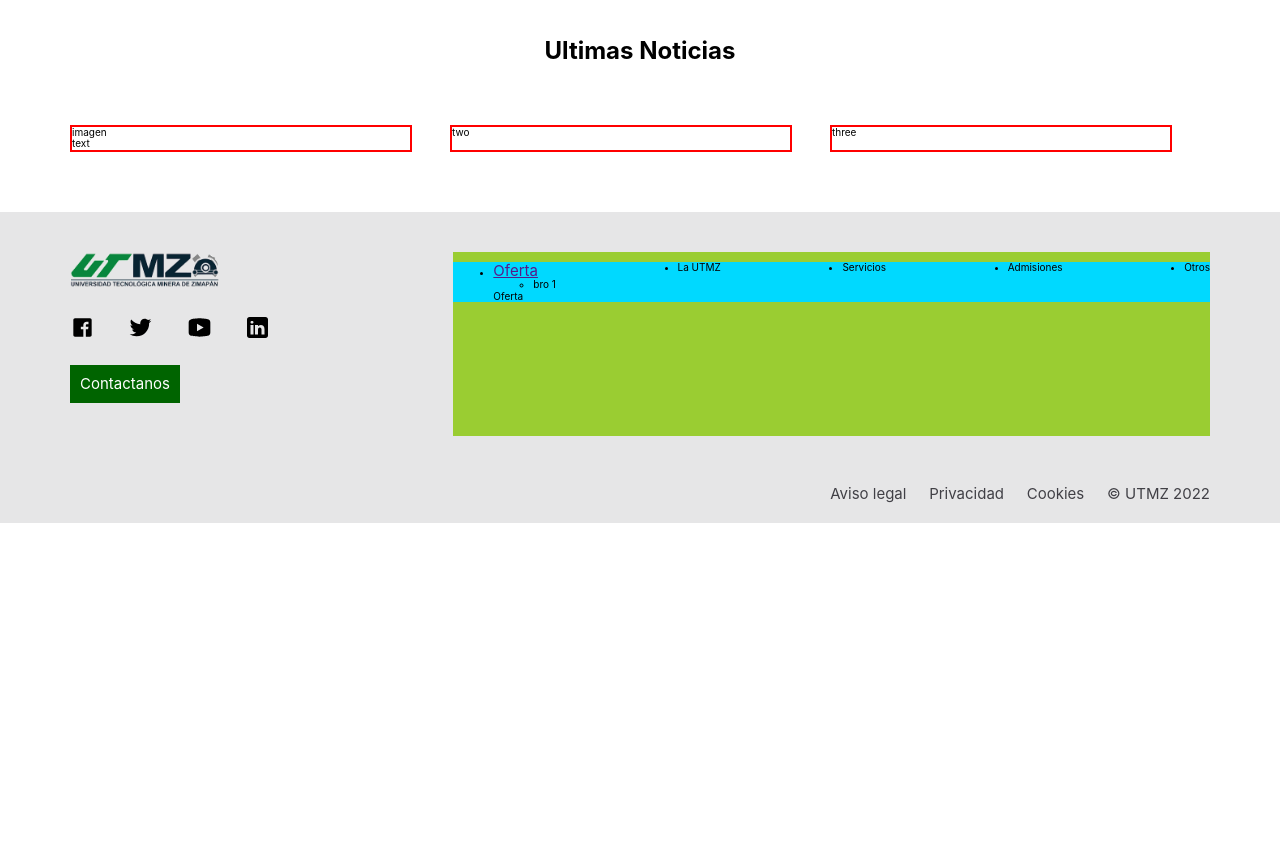
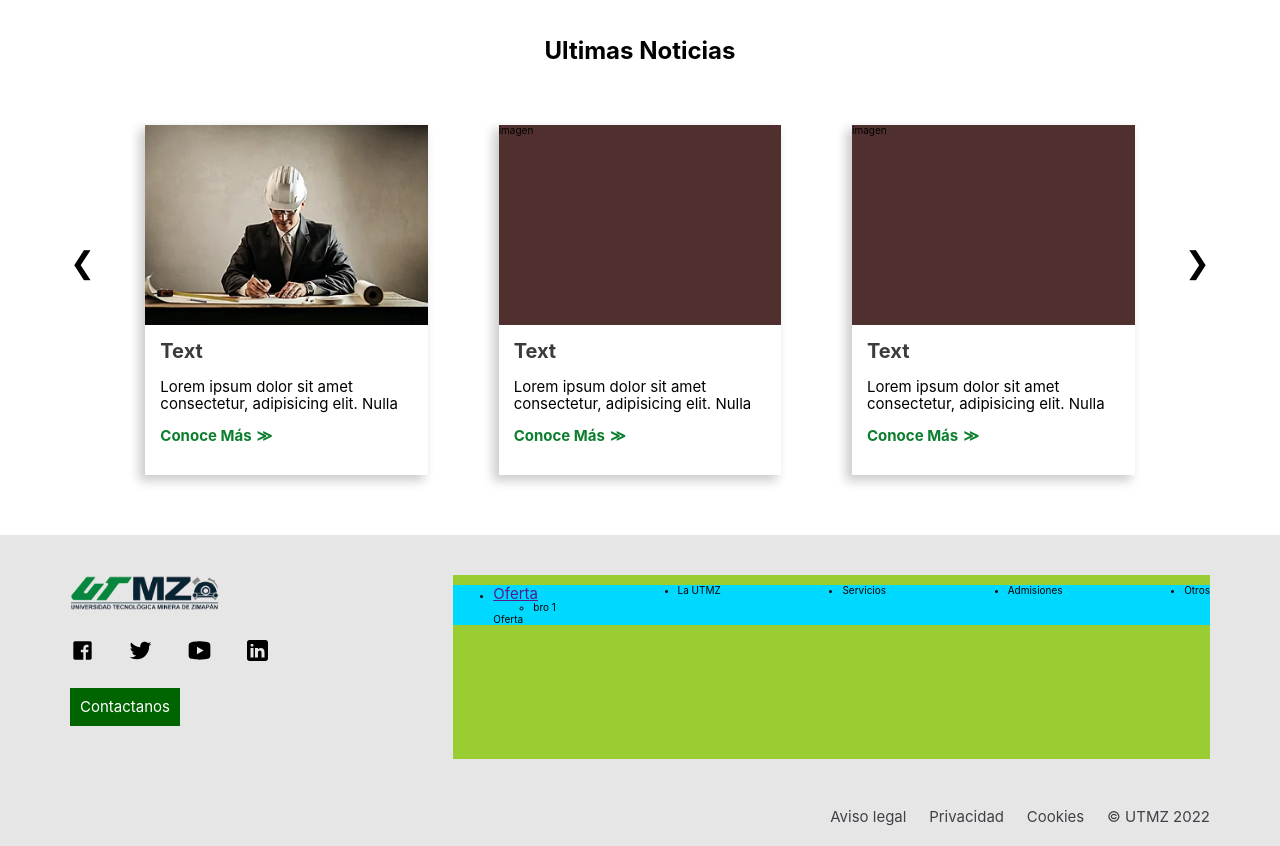
Before and after one commit to EddBeltran/college-website, a plain HTML site: page index.html in a window 1280 px wide. Shown: the part 2260-3106 px from the top of the page. Before the commit the page ends 2783 px from the top, so only its background shows below. Drawn offline with Linux system fonts and the light colour scheme.

Commit message:
Se agregó la seccion de noticias

```diff
--- a/assets/style.css
+++ b/assets/style.css
@@ -384,12 +384,83 @@ img {
 }
 
 /* Ultimas Noticias */
-.card-new {
-    border: solid 2px red;
-    width: 90%;
+.news-section {
+    position: relative;
+    padding: 0 4rem;
+    justify-items: center;
+}
+
+.news-prev {
+    top: 120px;
+    left: 0;
+    font-size: 3rem;
+    position: absolute;
+    color: #000;
+    text-decoration: none;
+}
+
+.news-next {
+    top: 120px;
+    right: 0;
+    font-size: 3rem;
+    position: absolute;
+    color: #000;
+    text-decoration: none;
+}
+
+.card-news {
+    width: 80%;
     display: flex;
     flex-direction: column;
+    box-shadow: -5px 5px 10px 1px rgba(0, 0, 0, 0.2);
 }
+.card-news-head {
+    background: rgb(80, 47, 47);
+    height: 200px;
+    overflow: hidden;
+}
+.card-news-head img {
+    width: 100%;
+    height: 100%;
+    object-fit: cover;
+}
+
+.card-news-body {
+    height: 150px;
+    padding: 1.5rem;
+    overflow: hidden;
+}
+.card-news-body h4 {
+    font-size: 2rem;
+    font-weight: bold;
+    color: rgb(61, 58, 58);
+    margin: 0;
+}
+.card-news-body a {
+    font-size: 1.5rem;
+    text-decoration: none;
+    font-weight: bold;
+    color: rgb(12, 126, 46);
+    margin: 0;
+}
+
+.card-news-body a::after {
+    content: "\226B";
+    padding-left: 0.5rem;
+}
+
+.card-news-body a:hover {
+    color: red;
+    transition: all .4s cubic-bezier(0.19,1,0.22,1);
+}
+
+.card-news-body a:hover::after {
+    display: inline-block;
+    padding-left: 1.5rem;
+    transition: all .4s cubic-bezier(0.19,1,0.22,1);
+}
+
+
 
 
 /* Footer */
--- a/index.html
+++ b/index.html
@@ -172,18 +172,40 @@
         <section class="block">
             <div class="small-container">
                 <h2 class="text-header">Ultimas Noticias</h2>
-                <div class="grid grid--1x3">
-                    <div class="card-new">
-                        <div>imagen</div>
-                        <div>text</div>
+                <div class="grid grid--1x3 news-section">
+                    <!-- Card 1 -->
+                    <div class="card-news">
+                        <div class="card-news-head">
+                            <img src="images/ingenierias.webp" alt="">
+                        </div>
+                        <div class="card-news-body">
+                            <h4>Text</h4>
+                            <p>Lorem ipsum dolor sit amet consectetur, adipisicing elit. Nulla</p>
+                            <a href="#">Conoce Más</a>
+                        </div>
                     </div>
-                    <div class="card-new">
-                        two
+                    <!-- Card 2 -->
+                    <div class="card-news">
+                        <div class="card-news-head">imagen</div>
+                        <div class="card-news-body">
+                            <h4>Text</h4>
+                            <p>Lorem ipsum dolor sit amet consectetur, adipisicing elit. Nulla</p>
+                            <a href="#">Conoce Más</a>
+                        </div>
                     </div>
-                    <div class="card-new">
-                        three
+                    <!-- Card 3 -->
+                    <div class="card-news">
+                        <div class="card-news-head">imagen</div>
+                        <div class="card-news-body">
+                            <h4>Text</h4>
+                            <p>Lorem ipsum dolor sit amet consectetur, adipisicing elit. Nulla</p>
+                            <a href="#">Conoce Más</a>
+                        </div>
                     </div>
 
+                    <!-- Buttons -->
+                    <a class="news-prev" href="#">&#10094;</a>
+                    <a class="news-next" href="#">&#10095;</a>
                 </div>
 
 
```
